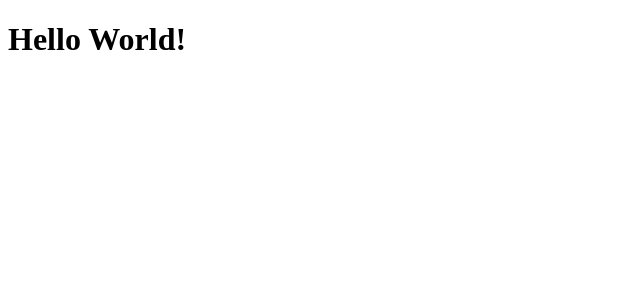
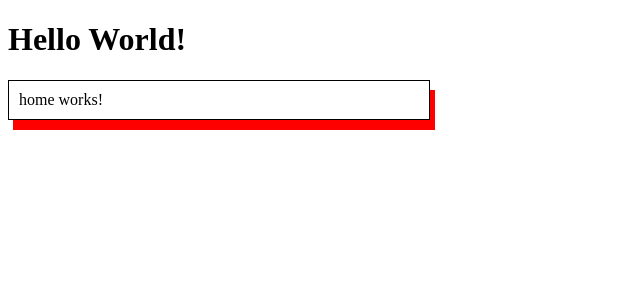
Before and after one commit to trannguyenhoangtien/Angular, an Angular app: page / in a window 1280 px wide. Shown: the top 300 px of the page, without its empty margins (0-640 px from the left). Built offline with nearby package versions, Linux system fonts and the light colour scheme.

Commit message:
Component

```diff
--- a/src/app/app.component.html
+++ b/src/app/app.component.html
@@ -1 +1,3 @@
 <h1>Hello World!</h1>
+
+<app-home></app-home>
--- a/src/app/app.module.ts
+++ b/src/app/app.module.ts
@@ -3,10 +3,12 @@ import { BrowserModule } from '@angular/platform-browser';
 
 import { AppRoutingModule } from './app-routing.module';
 import { AppComponent } from './app.component';
+import { HomeComponent } from './home/home.component';
 
 @NgModule({
   declarations: [
-    AppComponent
+    AppComponent,
+    HomeComponent
   ],
   imports: [
     BrowserModule,
--- /dev/null
+++ b/src/app/home/home.component.html
@@ -0,0 +1 @@
+<div class="home">home works!</div>
--- /dev/null
+++ b/src/app/home/home.component.scss
@@ -0,0 +1,6 @@
+.home{
+  border: 1px solid;
+  padding: 10px;
+  box-shadow: 5px 10px red;
+  width: 400px;
+}
--- /dev/null
+++ b/src/app/home/home.component.ts
@@ -0,0 +1,15 @@
+import { Component, OnInit } from '@angular/core';
+
+@Component({
+  selector: 'app-home',
+  templateUrl: './home.component.html',
+  styleUrls: ['./home.component.scss']
+})
+export class HomeComponent implements OnInit {
+
+  constructor() { }
+
+  ngOnInit(): void {
+  }
+
+}
```
Also changed, not shown: 1 other file (tests, documents, lock files or other folders).
